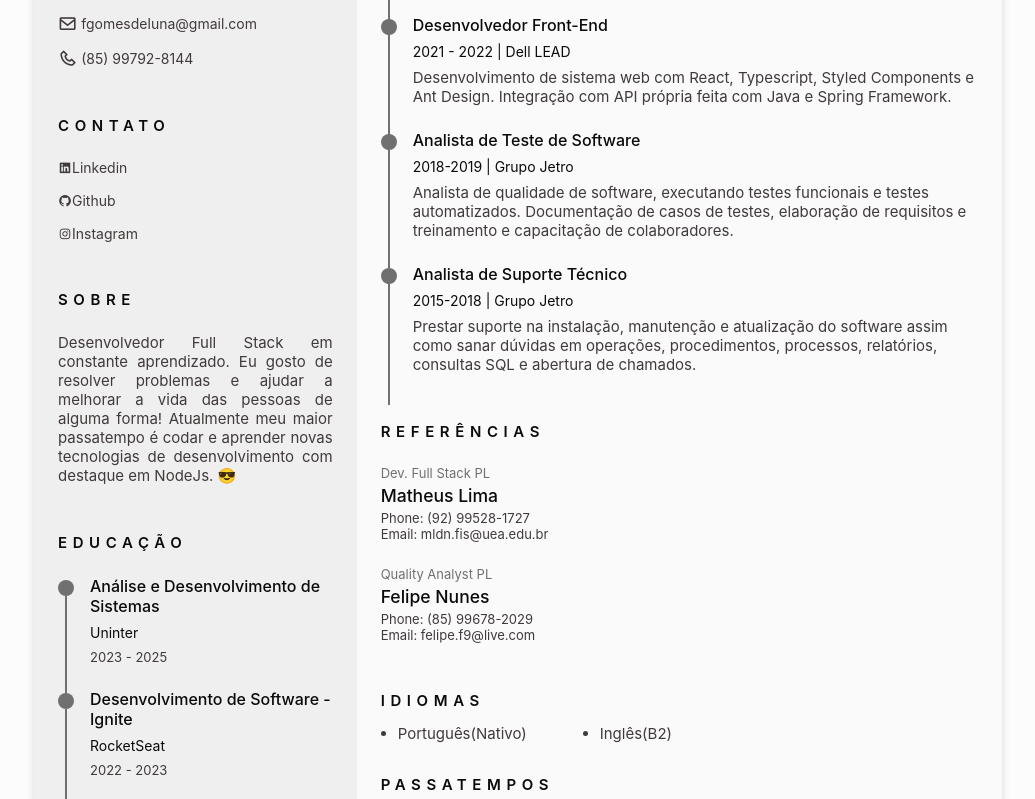
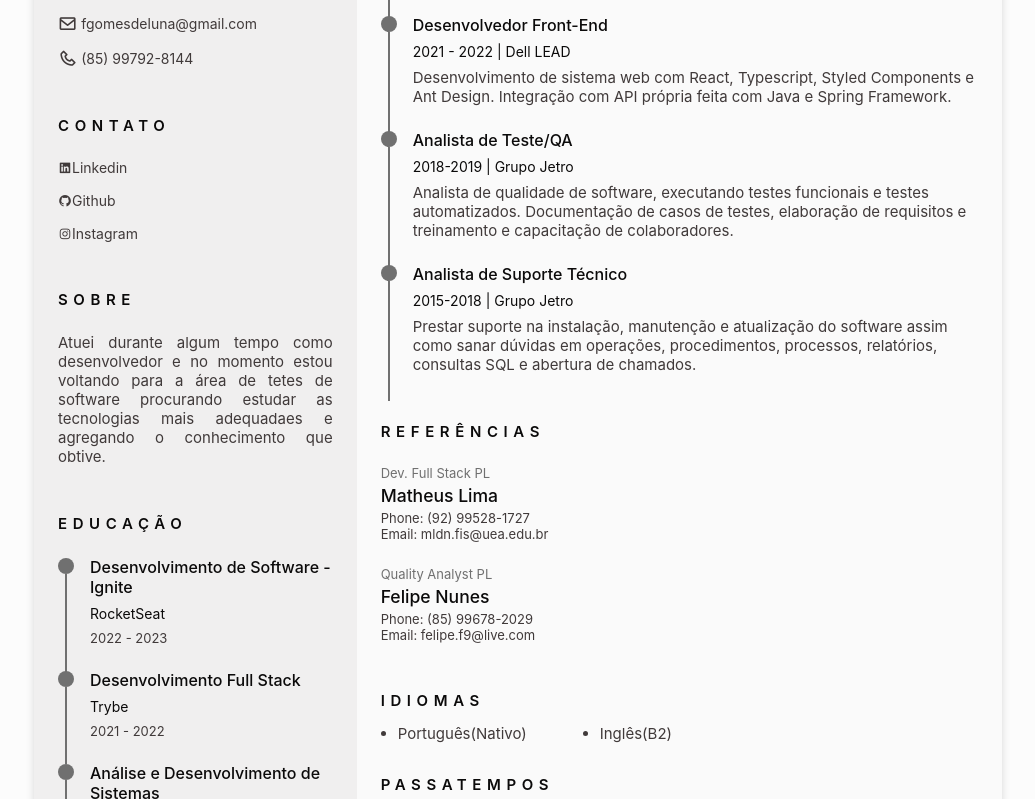
Before and after one commit to f3gomes/vite-resume-builder, a React (Vite) app: page / in a window 1280 px wide. Shown: the part 301-1100 px from the top of the page, without its empty margins (122-1157 px from the left). Built offline with nearby package versions, Linux system fonts and the light colour scheme.

Commit message:
Update user data

```diff
--- a/src/App.css
+++ b/src/App.css
@@ -402,6 +402,7 @@ body.scale-cv {
 .experience__time,
 .education__time {
   padding-right: 1rem;
+  margin-top: -0.2rem;
 }
 
 .experience__rounder,
@@ -419,7 +420,7 @@ body.scale-cv {
 .education__line {
   display: block;
   width: 2px;
-  height: 110%;
+  height: 106%;
   background-color: var(--text-color-light);
   transform: translate(7px, 0);
 }
--- a/src/components/ResumeFull.jsx
+++ b/src/components/ResumeFull.jsx
@@ -9,7 +9,7 @@ import {
   references,
   languages,
   hobbys,
-} from "../data/FelipeData.js";
+} from "../data/FelipeData";
 import { useState } from "react";
 
 export default function ResumeLeft(props) {
--- a/src/data/FelipeData.js
+++ b/src/data/FelipeData.js
@@ -8,7 +8,7 @@ export const info = [
   {
     id: 2,
     key: "Título",
-    value: "Desenvolvedor Full Stack",
+    value: "Analista de Teste/QA",
   },
 
   {
@@ -39,7 +39,7 @@ export const info = [
     id: 7,
     key: "Sobre",
     value:
-      "Desenvolvedor Full Stack em constante aprendizado. Eu gosto de resolver problemas e ajudar a melhorar a vida das pessoas de alguma forma! Atualmente meu maior passatempo é codar e aprender novas tecnologias de desenvolvimento com destaque em NodeJs. 😎",
+      "Atuei durante algum tempo como desenvolvedor e no momento estou voltando para a área de tetes de software procurando estudar as tecnologias mais adequadaes e agregando o conhecimento que obtive.",
   },
 ];
 
@@ -69,14 +69,6 @@ export const socials = [
 export const education = [
   {
     id: 1,
-    key: "Curso/Formação 1",
-    title: "Análise e Desenvolvimento de Sistemas",
-    studies: "Uninter",
-    year: "2023 - 2025",
-  },
-
-  {
-    id: 2,
     key: "Curso/Formação 2",
     title: "Desenvolvimento de Software - Ignite",
     studies: "RocketSeat",
@@ -84,7 +76,7 @@ export const education = [
   },
 
   {
-    id: 3,
+    id: 2,
     key: "Curso/Formação 3",
     title: "Desenvolvimento Full Stack",
     studies: "Trybe",
@@ -92,7 +84,7 @@ export const education = [
   },
 
   {
-    id: 4,
+    id: 3,
     key: "Curso/Formação 4",
     title: "Análise e Desenvolvimento de Sistemas",
     studies: "UniFametro",
@@ -140,7 +132,7 @@ export const skills = [
   {
     id: 7,
     key: "Habilidade 4",
-    value: "NextJs",
+    value: "Postman",
   },
 
   {
@@ -186,7 +178,7 @@ export const experience = [
   {
     id: 4,
     key: "Experiência 4",
-    title: "Analista de Teste de Software",
+    title: "Analista de Teste/QA",
     yearCompany: "2018-2019 | Grupo Jetro",
     description:
       "Analista de qualidade de software, executando testes funcionais e testes automatizados. Documentação de casos de testes, elaboração de requisitos e treinamento e capacitação de colaboradores.",
--- a/src/data/SamiraData.js
+++ b/src/data/SamiraData.js
@@ -14,7 +14,7 @@ export const info = [
   {
     id: 3,
     key: "Endereço",
-    value: "Avenida Duque de Caixias, 637 - Centro",
+    value: "Rua Vicente Siebra, 2246 - Violete",
   },
 
   {
```
